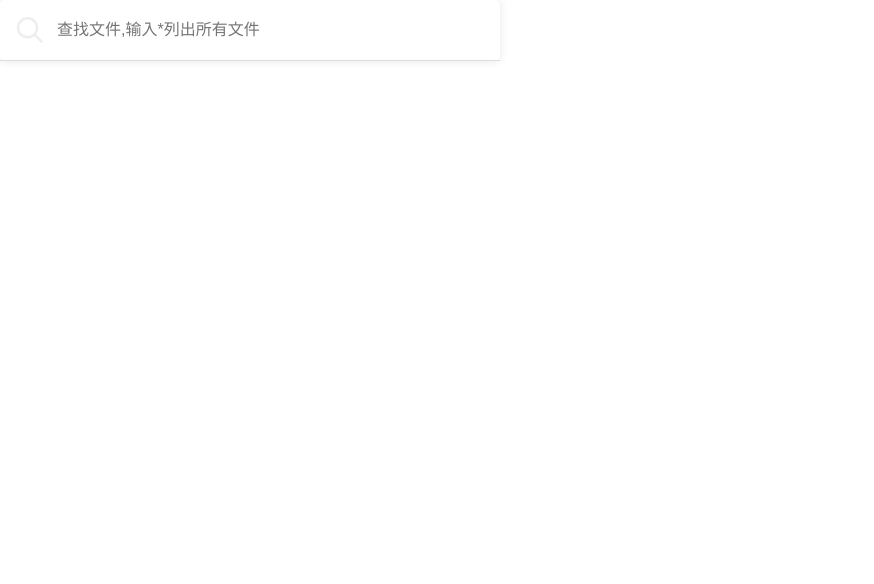
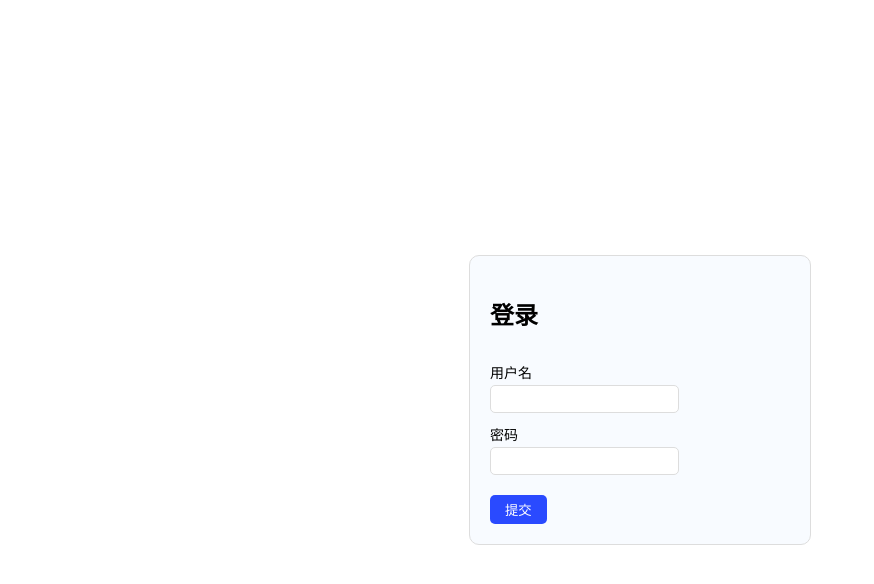
Before and after one commit to TeamWiseFlow/dsw-local-web, a React (Create React App) app: page / in a window 1280 px wide. Shown: the top 584 px of the page, without its empty margins (0-874 px from the left). Built offline with nearby package versions, Linux system fonts and the light colour scheme.

Commit message:
login form

```diff
--- a/package.json
+++ b/package.json
@@ -9,6 +9,7 @@
     "lodash": "^4.17.21",
     "react": "^18.2.0",
     "react-dom": "^18.2.0",
+    "react-router-dom": "^6.15.0",
     "react-scripts": "5.0.1",
     "styled-components": "^6.0.7",
     "web-vitals": "^2.1.4"
@@ -17,7 +18,7 @@
     "start": "react-scripts start",
     "build": "react-scripts build",
     "test": "react-scripts test",
-    "test-file-api": "ROOT_DIR='./test/excels' node src/file-example.js",
+    "server": "ROOT_DIR='./test/excels' node src/example-server.js",
     "eject": "react-scripts eject"
   },
   "eslintConfig": {
--- a/src/App.js
+++ b/src/App.js
@@ -1,26 +1,33 @@
+import React, { useState } from 'react'
 import styled from 'styled-components'
 import './App.css';
 // import logo from './logo.svg';
 
-import SearchFile from './components/SearchFile';
+import SearchFile from './components/SearchFile'
+import Login from './components/Login/Login'
+import useToken from './components/useToken'
 
 const Modal = styled.div`
   width: 500px;
 `
 
-const API = {
-  FILE: 'http://localhost:3001/find'
-}
+function App() {
+  const [token, setToken] = useToken()
 
-function App() {
+  if (!token) {
+    return <Login setToken={setToken} />
+  }
+
   return (
     <div className="App">
 
       <Modal>
-        <SearchFile apiEndPoint={API.FILE} />
+        <SearchFile />
+
+        <a onClick={() => setToken("")}>登出</a>
       </Modal>
     </div>
   );
 }
 
-export default App;
+export default App
--- /dev/null
+++ b/src/ErrorPage.js
@@ -0,0 +1,26 @@
+import { useRouteError } from "react-router-dom";
+import styled from "styled-components";
+
+const Container = styled.div`
+    display: flex;
+    flex-direction: column;
+    justify-content: center;
+    align-items: center;
+    width: 100vw;
+    height: calc(100vh - 50px);
+`
+
+export default function ErrorPage() {
+    const error = useRouteError();
+    console.error(error);
+
+    return (
+        <Container>
+            <h1>Oops!</h1>
+            <p>Sorry, an unexpected error has occurred.</p>
+            <p>
+                <i>{error.statusText || error.message}</i>
+            </p>
+        </Container>
+    );
+}
--- /dev/null
+++ b/src/components/Login/Login.js
@@ -0,0 +1,111 @@
+import styled from 'styled-components'
+import React, { useState } from 'react'
+import { API_URL_LOGIN, ERROR_LOGIN_EMPTY } from '../../constants'
+
+const Container = styled.div`
+    display: flex;
+    width: 100vw;
+    height: 100vh;
+    justify-content: center;
+    align-items: center;
+`
+
+const Form = styled.form`
+    display: flex;
+    flex-direction: column;
+    gap: 10px;
+    width: 300px;
+    border: 1px solid #ddd;
+    border-radius: 10px;
+    /* box-shadow: 0 0 3px #ccc; */
+    padding: 20px;
+    background-color: #f8fbff;
+`
+
+const Label = styled.label`
+    & p {
+        font-size: 14px;
+        line-height: 24px;
+        font-weight: 400;
+    }
+
+    & input {
+        border: 1px solid #ddd;
+        border-radius: 5px;
+        height: 20px;
+        line-height: 20px;
+        padding: 3px 5px;
+    }
+
+    & input:focus {
+        border: 1px solid #adbaff;
+        outline: none;
+    }
+`
+
+const Error = styled.div`
+    color: #ee4242;
+    font-size: 14px;
+`
+
+const Button = styled.button`
+    border-radius: 5px;
+    background-color: #2a4aff;
+    color: white;
+    border: none;
+    padding: 5px 15px;
+`
+
+async function loginUser(credentials) {
+    return fetch(API_URL_LOGIN, {
+        method: 'POST',
+        headers: {
+            'Content-Type': 'application/json'
+        },
+        body: JSON.stringify(credentials)
+    })
+        .then(data => data.json())
+}
+
+export default function Login({ setToken }) {
+    const [username, setUserName] = useState()
+    const [password, setPassword] = useState()
+    const [error, setError] = useState()
+
+    const handleSubmit = async e => {
+        e.preventDefault()
+
+        if (!username || !password) {
+            setError(ERROR_LOGIN_EMPTY)
+            return
+        }
+
+        const res = await loginUser({ username, password })
+        if (res.error) {
+            setError(res.error)
+            return
+        } else if (res.token) {
+            setToken(res.token)
+        }
+    }
+
+    return (
+        <Container>
+            <Form onSubmit={handleSubmit}>
+                <h2>登录</h2>
+                <Label>
+                    <p>用户名</p>
+                    <input type="text" onChange={e => setUserName(e.target.value)} />
+                </Label>
+                <Label>
+                    <p>密码</p>
+                    <input type="password" onChange={e => setPassword(e.target.value)} />
+                </Label>
+                <Error>{error}</Error>
+                <div>
+                    <Button type="submit">提交</Button>
+                </div>
+            </Form>
+        </Container>
+    )
+}
--- a/src/components/SearchFile.js
+++ b/src/components/SearchFile.js
@@ -3,6 +3,7 @@ import { debounce } from 'lodash'
 import { useState, useEffect, useMemo } from 'react'
 
 import Icons from './Icons'
+import { API_URL_FILE } from '../constants'
 
 const STYLE_CONFIG = {
     padding: 15,
@@ -130,7 +131,6 @@ const FileLink = (props) => {
  * 目前假设都是精确匹配文件名中关键词
  *
  * fileList - [{name}]，文件列表，如果传入，则不调用API。
- * apiEndPoint - 查询文件列表的API地址，如未传入fileList，则调用此API。
  * rootDir - 相对根目录，如空，则由服务端指定，搜索默认为从此目录向下递归。
  * keyword - 搜索关键词, 匹配文件名部分。*则列出所有文件。
  * filters - 过滤条件，目前支持文件名后缀，在UI中选择。示例：{ 'ext': ['.xlsx', '.xls'] }。（可扩充支持文件大小、文件修改时间等）。（也可扩充keyword支持，如*.xlsx）。
@@ -138,7 +138,7 @@ const FileLink = (props) => {
  *
  */
 const SearchFile = (props) => {
-    let { placeholder, apiEndPoint, fileList, rootDir, keyword, filters, onClose } = props;
+    let { placeholder, fileList, rootDir, keyword, filters, onClose } = props;
 
     filters = filters || {
         'ext': ['xlsx', 'xls'],
@@ -149,8 +149,8 @@ const SearchFile = (props) => {
     useEffect(() => {
         if (fileList && fileList.length > 0) {
 
-        } else if (apiEndPoint && inputValue) {
-            fetch(apiEndPoint, {
+        } else if (inputValue) {
+            fetch(API_URL_FILE, {
                 method: 'POST',
                 headers: {
                     'Content-Type': 'application/json'
--- /dev/null
+++ b/src/components/useToken.js
@@ -0,0 +1,22 @@
+import { useState } from 'react'
+
+export default function useToken() {
+    const getToken = () => {
+        return localStorage.getItem('token')
+        // const tokenString = localStorage.getItem('token')
+        // const userToken = JSON.parse(tokenString)
+        // return userToken?.token
+    };
+
+    const [token, setToken] = useState(getToken());
+
+    const saveToken = userToken => {
+        localStorage.setItem('token', JSON.stringify(userToken));
+        setToken(userToken);
+    };
+
+    return [
+        token,
+        saveToken
+    ]
+}
--- /dev/null
+++ b/src/constants.js
@@ -0,0 +1,7 @@
+// api end points
+export const API_URL_BASE = 'http://localhost:3001'
+export const API_URL_LOGIN = API_URL_BASE + '/login'
+export const API_URL_FILE = API_URL_BASE + '/find'
+
+// error messages
+export const ERROR_LOGIN_EMPTY = '用户名或密码不能为空'
--- a/src/index.js
+++ b/src/index.js
@@ -1,17 +1,32 @@
 import React from 'react';
 import ReactDOM from 'react-dom/client';
+
+import reportWebVitals from './reportWebVitals';
+import {
+  createBrowserRouter,
+  RouterProvider,
+} from 'react-router-dom';
+
 import './index.css';
 import App from './App';
-import reportWebVitals from './reportWebVitals';
+import ErrorPage from './ErrorPage';
+
+const router = createBrowserRouter([
+  {
+    path: '/',
+    element: <App />,
+    errorElement: <ErrorPage />,
+  }
+])
 
 const root = ReactDOM.createRoot(document.getElementById('root'));
 root.render(
   <React.StrictMode>
-    <App />
+    <RouterProvider router={router} />
   </React.StrictMode>
 );
 
 // If you want to start measuring performance in your app, pass a function
 // to log results (for example: reportWebVitals(console.log))
 // or send to an analytics endpoint. Learn more: https://bit.ly/CRA-vitals
-reportWebVitals();
+// reportWebVitals(console.log);
```
Also changed, not shown: src/example-server.js (renamed from src/file-example.js, +20 -0 lines), 2 other files (tests, documents, lock files or other folders).
